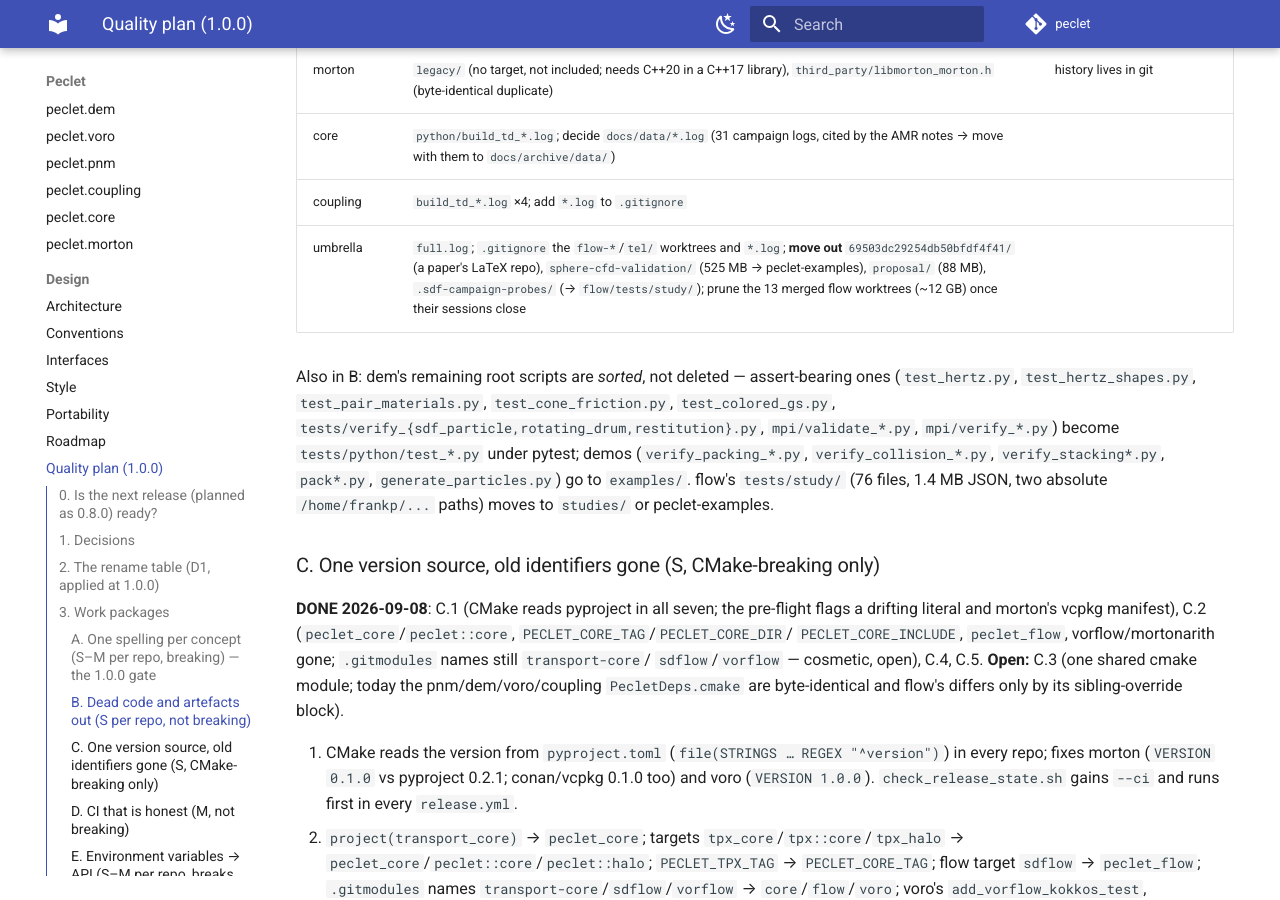
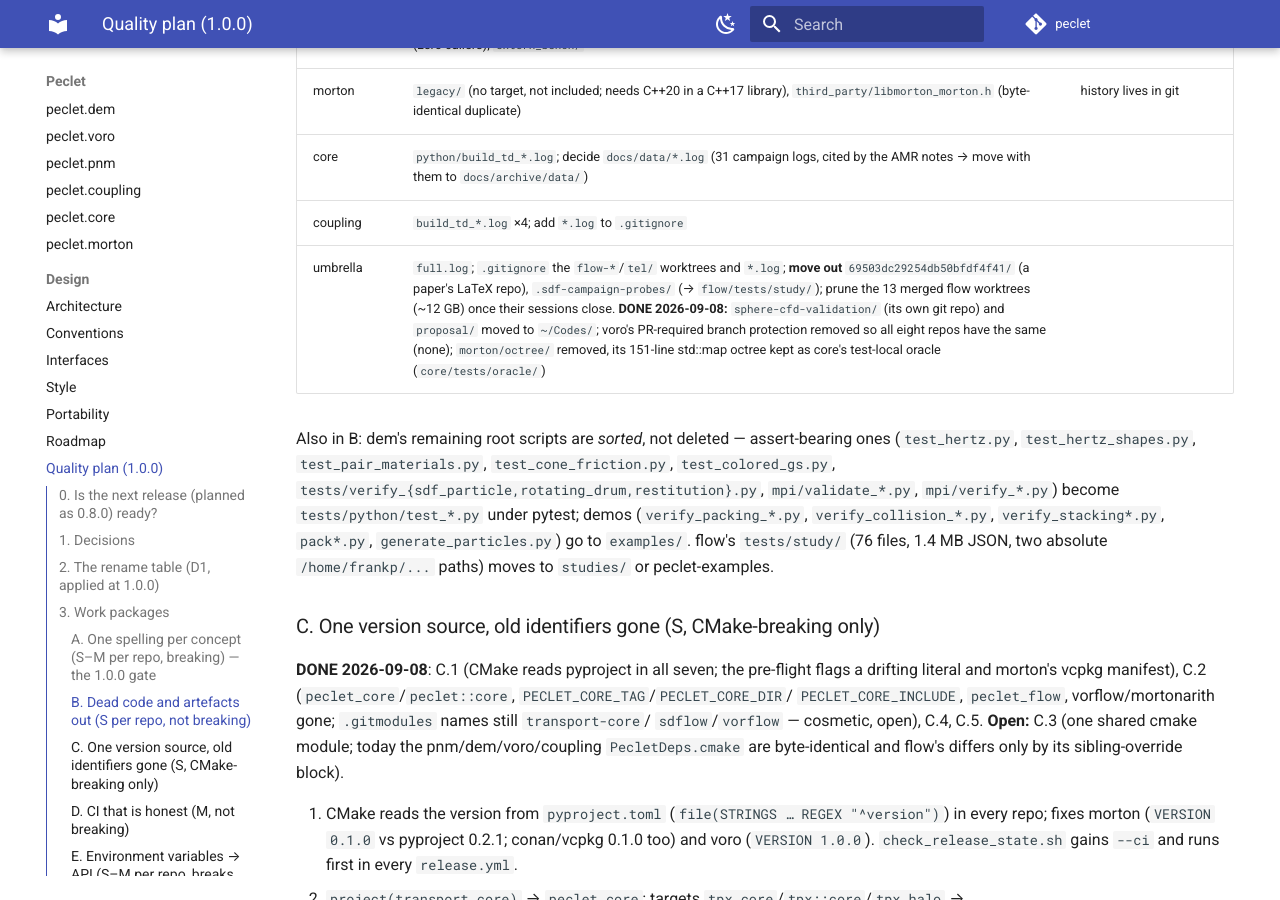
Before and after one commit to computational-chemical-engineering/peclet, an MkDocs documentation site: the page built from docs/QUALITY_PLAN.md, in a window 1280 px wide and 900 px high, scrolled down 3944 px. Built offline with MkDocs 1.6.1 and Material for MkDocs 9.7.7, drawn with Linux system fonts in a browser that asks for light colours; comment, search, counter and statistics services are not loaded.

Commit message:
docs: sphere-cfd-validation and proposal moved out of the suite; voro branch rules aligned; morton/octree decision recorded
Co-Authored-By: Claude Fable 5.1 <noreply@anthropic.com>
Claude-Session: https://claude.ai/code/session_01Wqm2gbrbGKeKH8YVUHoTch

```diff
--- a/docs/QUALITY_PLAN.md
+++ b/docs/QUALITY_PLAN.md
@@ -125,7 +125,7 @@ maintainer's own files, listed not moved) and the worktree prune; the dem script
 | morton | `legacy/` (no target, not included; needs C++20 in a C++17 library), `third_party/libmorton_morton.h` (byte-identical duplicate) | history lives in git |
 | core | `python/build_td_*.log`; decide `docs/data/*.log` (31 campaign logs, cited by the AMR notes → move with them to `docs/archive/data/`) | |
 | coupling | `build_td_*.log` ×4; add `*.log` to `.gitignore` | |
-| umbrella | `full.log`; `.gitignore` the `flow-*`/`tel/` worktrees and `*.log`; **move out** `69503dc29254db50bfdf4f41/` (a paper's LaTeX repo), `sphere-cfd-validation/` (525 MB → peclet-examples), `proposal/` (88 MB), `.sdf-campaign-probes/` (→ `flow/tests/study/`); prune the 13 merged flow worktrees (~12 GB) once their sessions close | |
+| umbrella | `full.log`; `.gitignore` the `flow-*`/`tel/` worktrees and `*.log`; **move out** `69503dc29254db50bfdf4f41/` (a paper's LaTeX repo), `.sdf-campaign-probes/` (→ `flow/tests/study/`); prune the 13 merged flow worktrees (~12 GB) once their sessions close. **DONE 2026-09-08:** `sphere-cfd-validation/` (its own git repo) and `proposal/` moved to `~/Codes/`; voro's PR-required branch protection removed so all eight repos have the same (none); `morton/octree/` removed, its 151-line std::map octree kept as core's test-local oracle (`core/tests/oracle/`) | |
 
 Also in B: dem's remaining root scripts are *sorted*, not deleted — assert-bearing ones
 (`test_hertz.py`, `test_hertz_shapes.py`, `test_pair_materials.py`, `test_cone_friction.py`,
```
Also changed, not shown: docs/RELEASE.md (+1 -1 lines).
